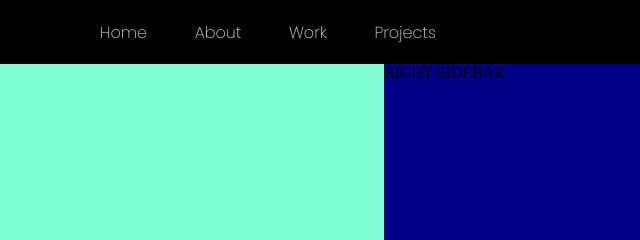
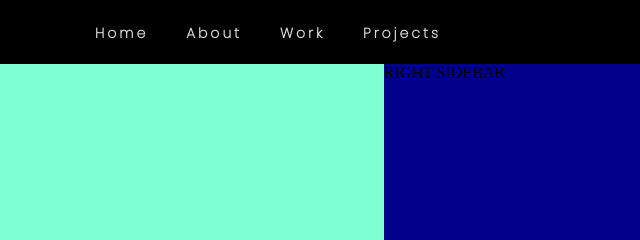
Before and after one commit to RickRieger/FlexBoxAnimateMenu-, a plain HTML site: page index.html in a window 1280 px wide. Shown: the top 240 px of the page, 640-1280 px from the left. Drawn offline with Linux system fonts and the light colour scheme; a web font is replaced by a local one.

Commit message:
Put the nav link text inside the links
Each item was written `<li><a href="#"></a>Home</li>`: an empty link
followed by plain text. The links were 0 pixels wide, so the words
couldn't be clicked and didn't get the link styles in navBar.css (bold,
letter-spacing, red on hover in the phone menu). Move each word inside
its <a>.

Co-Authored-By: Claude Opus 5.5 <noreply@anthropic.com>

```diff
--- a/index.html
+++ b/index.html
@@ -21,10 +21,10 @@
                 </div>
 
                 <ul class="nav-links">
-                    <li><a href="#"></a>Home</li>
-                    <li><a href="#"></a>About</li>
-                    <li><a href="#"></a>Work</li>
-                    <li><a href="#"></a>Projects</li>
+                    <li><a href="#">Home</a></li>
+                    <li><a href="#">About</a></li>
+                    <li><a href="#">Work</a></li>
+                    <li><a href="#">Projects</a></li>
                 </ul>
                 <div class="burger">
                     <div class="line1"></div>
```
